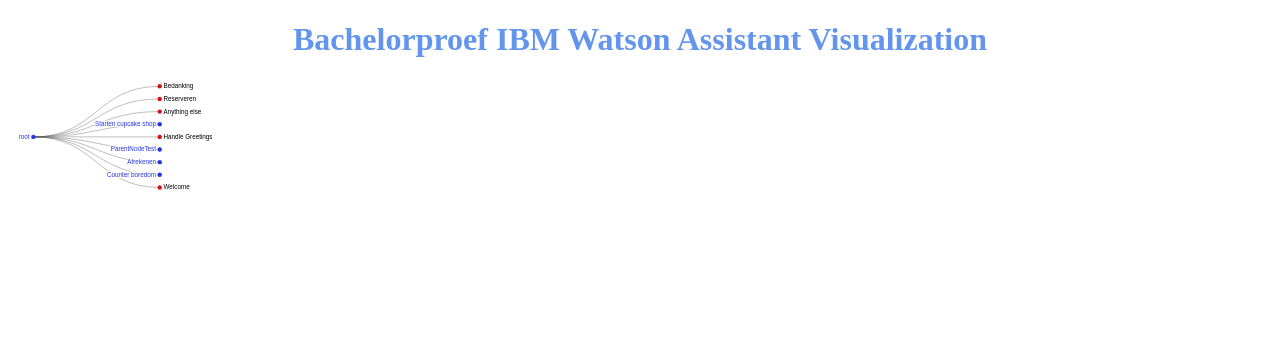
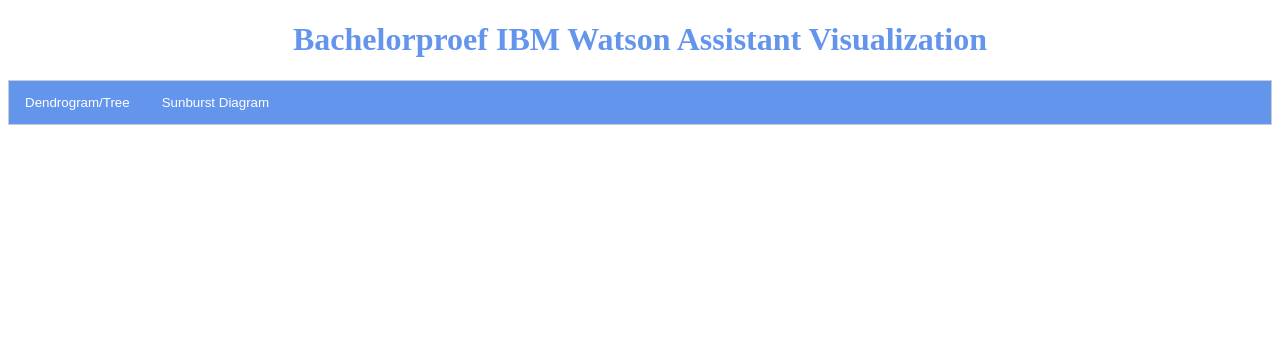
Before and after one commit to Thomas-Schuddinck/Bachelorproef-converter, a plain HTML site: page src/index.html in a window 1280 px wide. Drawn offline with nearby package versions, Linux system fonts and the light colour scheme.

Commit message:
setting up tabs for multiple viz

```diff
--- /dev/null
+++ b/src/css/tabstyle.css
@@ -0,0 +1,31 @@
+.tab {
+    overflow: hidden;
+    border: 1px solid #ccc;
+    background-color: cornflowerblue;
+}
+
+.tab button {
+    background-color: inherit;
+    float: left;
+    border: none;
+    outline: none;
+    cursor: pointer;
+    padding: 14px 16px;
+    color: white;
+    transition: 0.3s;
+}
+
+.tab button:hover {
+    background-color: rgb(27, 96, 223);
+}
+
+.tab button.active {
+    background-color: rgb(14, 68, 168);
+}
+
+.tabcontent {
+    display: none;
+    padding: 6px 12px;
+    border: 1px solid #ccc;
+    border-top: none;
+}
--- a/src/index.html
+++ b/src/index.html
@@ -5,14 +5,20 @@
     <title>Bachelorproef Interactive Viz</title>
     <script src='https://d3js.org/d3.v4.min.js'></script>
     <script src="/src/js/converter.js"></script>
+    <script src="/src/js/tabs.js"></script>
     <script src="/src/js/visualization.js" type="module"></script>
     <link rel="stylesheet" type="text/css" href="css/style.css">
+    <link rel="stylesheet" type="text/css" href="css/tabstyle.css">
 </head>
 
 <body>
     <h1 class="head">Bachelorproef IBM Watson Assistant Visualization</h1>
-    <div id="viz"></div>
-    <svg id="viz_svg" height=80% width=80%></svg>
+    <div class="tab">
+        <button class="tablinks" onclick="setVisualization(event, 'viz')">Dendrogram/Tree</button>
+        <button class="tablinks" onclick="setVisualization(event, 'sunburst')">Sunburst Diagram</button>
+      </div>
+    <div id="viz" class="tabcontent"></div>
+    <div id="sunburst" class="tabcontent"></div>
 </body>
 
 </html>
--- /dev/null
+++ b/src/js/tabs.js
@@ -0,0 +1,15 @@
+function setVisualization(evt, visualization) {
+    var i, tabcontent, tablinks;
+
+    tabcontent = document.getElementsByClassName("tabcontent");
+    for (i = 0; i < tabcontent.length; i++) {
+        tabcontent[i].style.display = "none";
+    }
+
+    tablinks = document.getElementsByClassName("tablinks");
+    for (i = 0; i < tablinks.length; i++) {
+        tablinks[i].className = tablinks[i].className.replace(" active", "");
+    }
+    document.getElementById(visualization).style.display = "block";
+    evt.currentTarget.className += " active";
+}
```
